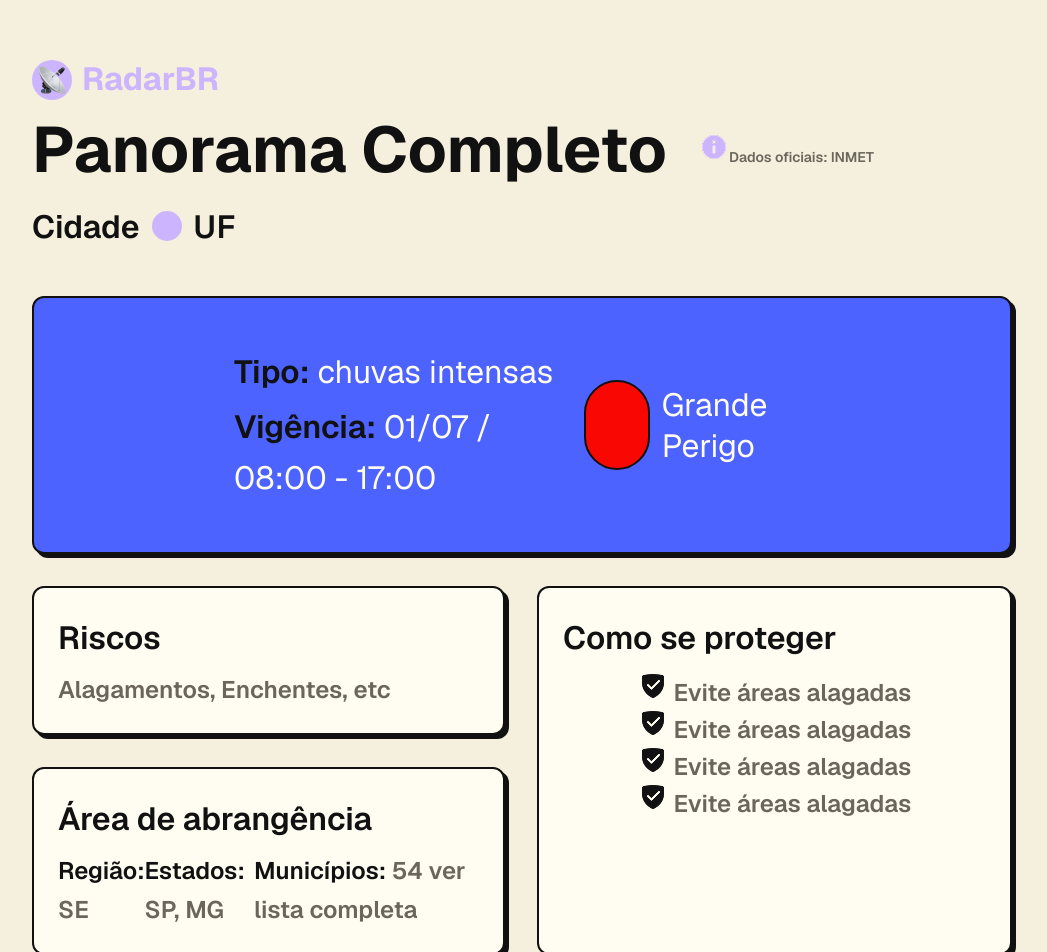
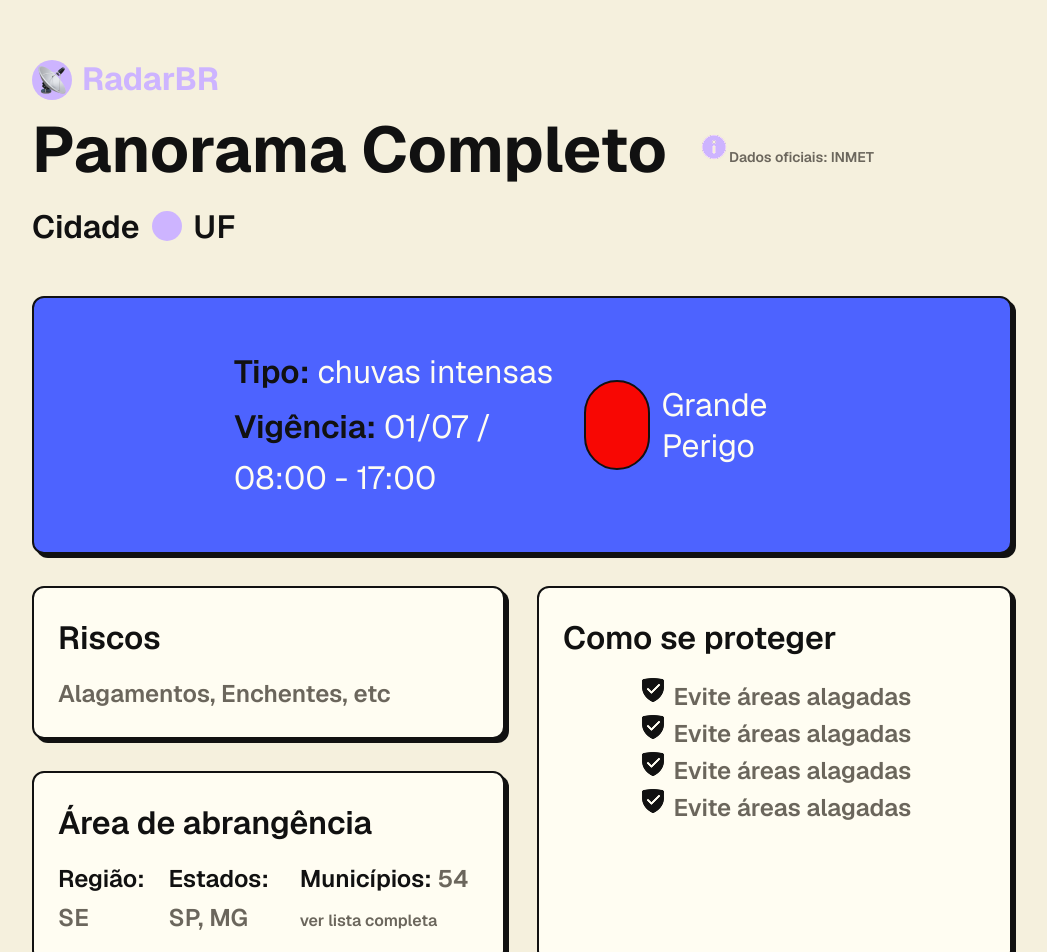
Before and after one commit to estefpimenta/radarbr, a React (Vite) app: page /dashboard/1 in a window 1280 px wide. Shown: the top 952 px of the page, without its empty margins (118-1165 px from the left). Built offline with nearby package versions, Linux system fonts and the light colour scheme; no server answers.

Commit message:
update styles

```diff
--- a/src/components/AreaCard/AreaCard.css
+++ b/src/components/AreaCard/AreaCard.css
@@ -7,7 +7,7 @@
   border-radius: var(--radius-md);
   box-shadow: var(--shadow-brutal);
   padding: var(--space-5) var(--space-5);
-  gap: var(--space-2);
+  gap: var(--space-3);
 
   justify-content: center;
   align-items: flex-start;
@@ -22,6 +22,7 @@
 .area-card-descriptions {
   display: flex;
   flex-direction: row;
+  gap: var(--space-5);
 }
 
 .area-card-description {
@@ -33,3 +34,8 @@
 .area-card-label {
   color: var(--color-text-primary);
 }
+
+.area-card-city-list {
+  font-size: var(--fs-body);
+  font-weight: var(--fw-semibold);
+}
--- a/src/components/AreaCard/AreaCard.jsx
+++ b/src/components/AreaCard/AreaCard.jsx
@@ -12,8 +12,8 @@ function AreaCard() {
           <span className="area-card-label">Estados:</span> SP, MG
         </p>
         <p className="area-card-description">
-          <span className="area-card-label">Municípios:</span> 54 ver lista
-          completa
+          <span className="area-card-label">Municípios:</span> 54
+          <span className="area-card-city-list"> ver lista completa</span>
         </p>
       </div>
     </div>
--- a/src/components/InstructionsCard/InstructionsCard.css
+++ b/src/components/InstructionsCard/InstructionsCard.css
@@ -7,7 +7,7 @@
   border-radius: var(--radius-md);
   box-shadow: var(--shadow-brutal);
   padding: var(--space-5) var(--space-5);
-  gap: var(--space-2);
+  gap: var(--space-3);
 
   justify-content: flex-start;
 }
--- a/src/components/RiskCard/RiskCard.css
+++ b/src/components/RiskCard/RiskCard.css
@@ -7,7 +7,7 @@
   border-radius: var(--radius-md);
   box-shadow: var(--shadow-brutal);
   padding: var(--space-5) var(--space-5);
-  gap: var(--space-2);
+  gap: var(--space-3);
 
   justify-content: center;
   align-items: flex-start;
--- a/src/pages/Dashboard/Dashboard.jsx
+++ b/src/pages/Dashboard/Dashboard.jsx
@@ -22,7 +22,7 @@ function Dashboard() {
   };
 
   useEffect(() => {
-    carregarAlerta(alerta);
+    carregarAlerta();
   }, []);
 
   console.log(alerta);
```
